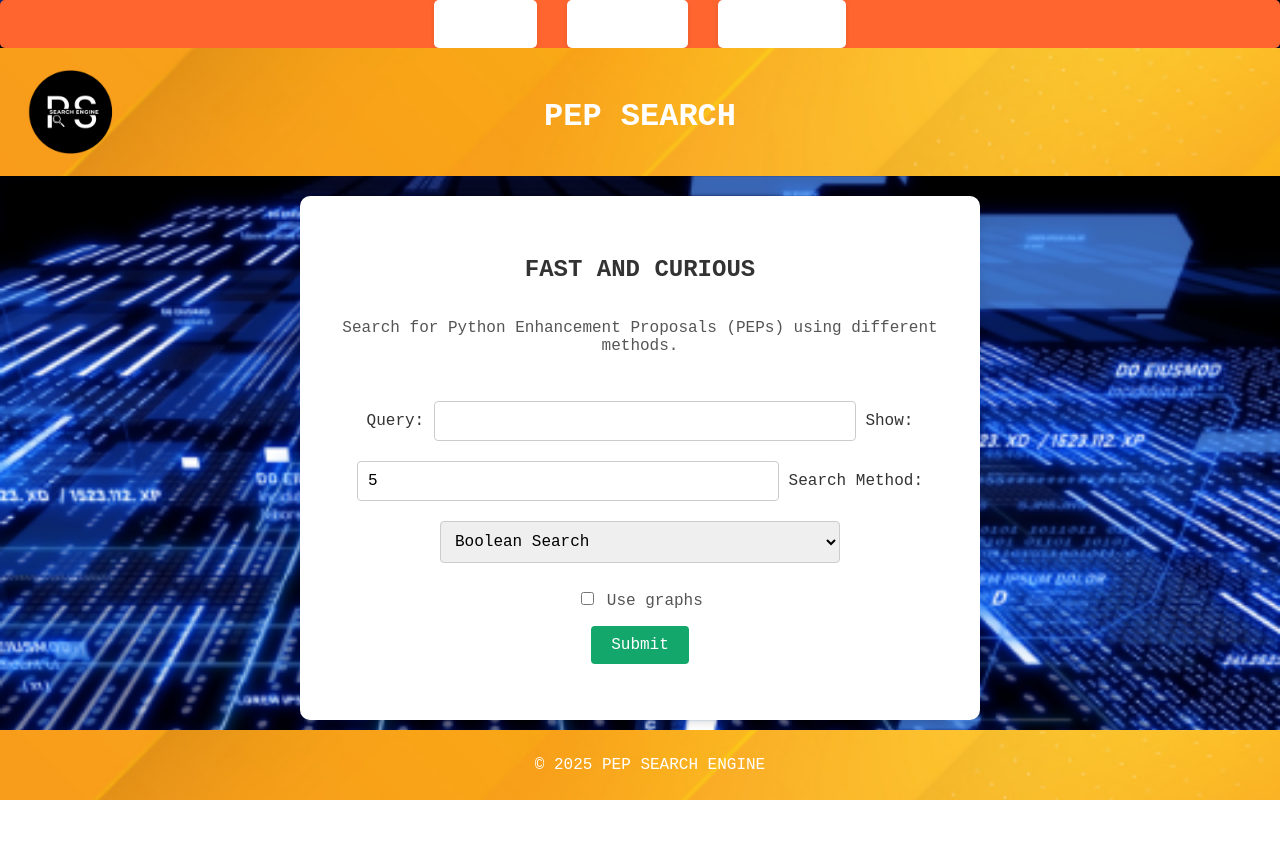
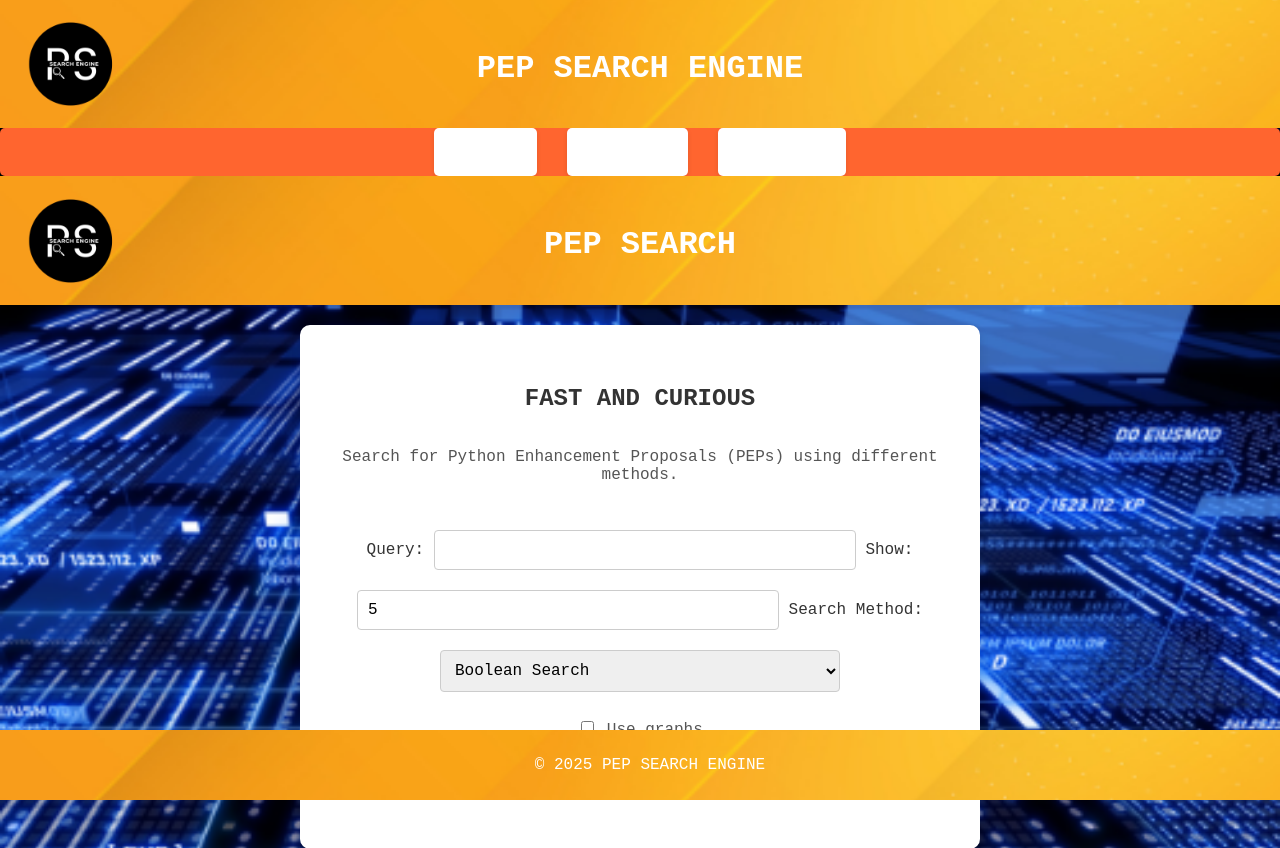
Before and after one commit to ashtonkhd/NLP-application, a Flask app: page / in a window 1280 px wide. Shown: the top 848 px of the page. Before the commit the page ends 800 px from the top, so only its background shows below. Run offline with Flask 3, Linux system fonts and the light colour scheme; parts of the project's set-up code (start-up, migrations or seed data) failed here and were passed over.

Commit message:
Updated the base.html layout and moved menu under header

```diff
--- a/templates/base.html
+++ b/templates/base.html
@@ -3,19 +3,27 @@
 <head>
     <meta charset="UTF-8">
     <meta name="viewport" content="width=device-width, initial-scale=1.0">
-    <title>{% block title %}PEP Search{% endblock %}</title>
+    <title>{% block title %}PEP Search Engine{% endblock %}</title>
     <link rel="stylesheet" href="{{ url_for('static', filename='style.css') }}">
 </head>
 <body>
-    <!-- Menu placed inside the body, not in the header -->
+    <!-- Header on the top) -->
+    <header>
+        <img src="{{ url_for('static', filename='images/LogoPS_non.png') }}" alt="Logo" class="logo">
+        <h1>PEP SEARCH ENGINE</h1>
+    </header>
+
+    <!-- Menu here -->
     <nav>
         <ul>
             <li><a href="/">Home</a></li>
             <li><a href="/search">Search</a></li>
             <li><a href="/results">Results</a></li>
+            <!-- Other pages -->
         </ul>
     </nav>
 
+    <!-- Content -->
     <main>
         {% block content %}{% endblock %}
     </main>
```
